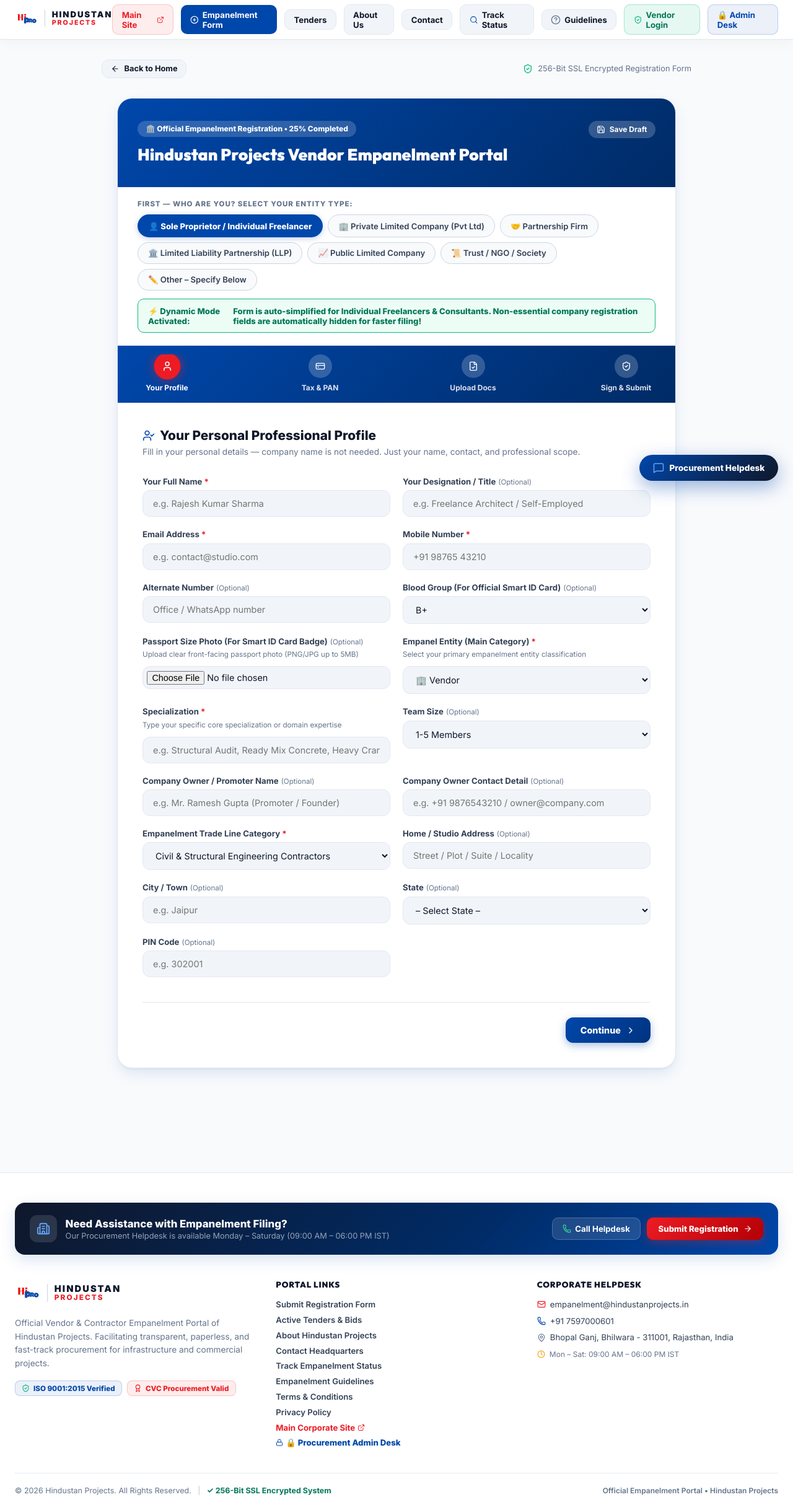
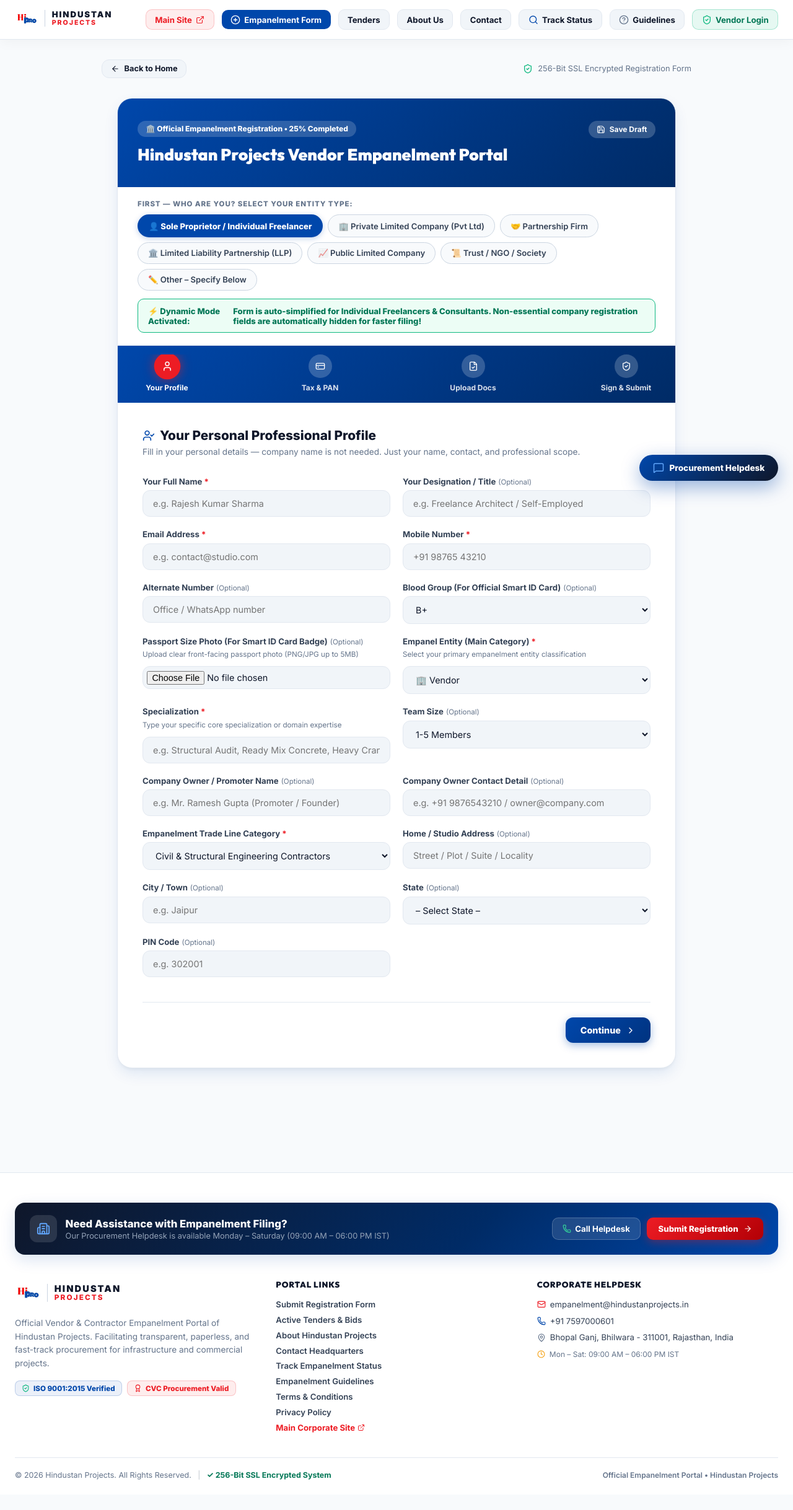
Before and after one commit to hindustan-groups/Empanelment-Portal, a React (Vite) app: page /apply in a window 1280 px wide. Shown: the whole page at 62% size. After the commit the page ends 2412 px from the top, so only its background shows below. Built offline with nearby package versions, Linux system fonts and the light colour scheme.

Commit message:
fix(security): fix ExternalLink import error in AdminPage and remove unlisted Admin Desk links from public Header and Footer for corporate security

```diff
--- a/src/components/Footer.jsx
+++ b/src/components/Footer.jsx
@@ -130,7 +130,6 @@ export default function Footer() {
               <li><Link to="/terms" style={{ color: 'var(--text-secondary)', textDecoration: 'none', fontWeight: 600 }}>Terms & Conditions</Link></li>
               <li><Link to="/privacy" style={{ color: 'var(--text-secondary)', textDecoration: 'none', fontWeight: 600 }}>Privacy Policy</Link></li>
               <li><a href={siteConfig.mainWebsiteUrl || "https://hindustanprojects.in"} target="_blank" rel="noreferrer" style={{ color: '#ED1C24', textDecoration: 'none', fontWeight: 700, display: 'inline-flex', alignItems: 'center', gap: '0.25rem' }}><span>Main Corporate Site</span> <ExternalLink style={{ width: 12, height: 12 }} /></a></li>
-              <li><Link to="/internal-portal-login" style={{ color: '#0047AB', textDecoration: 'none', fontWeight: 800, display: 'inline-flex', alignItems: 'center', gap: '0.25rem' }}><Lock style={{ width: 12, height: 12 }} /><span>🔒 Procurement Admin Desk</span></Link></li>
             </ul>
           </div>
 
--- a/src/components/Header.jsx
+++ b/src/components/Header.jsx
@@ -88,10 +88,6 @@ export default function Header() {
             <ShieldCheck style={{ width: 16, height: 16, color: '#10B981' }} />
             <span>Vendor Login</span>
           </NavLink>
-
-          <NavLink to="/internal-portal-login" className={({ isActive }) => `btn-icon-text ${isActive ? 'active' : ''}`} style={{ backgroundColor: 'rgba(0, 71, 171, 0.08)', color: '#0047AB', border: '1px solid rgba(0, 71, 171, 0.2)' }}>
-            <span>🔒 Admin Desk</span>
-          </NavLink>
         </div>
 
         {/* Mobile Hamburger Toggle Button */}
@@ -169,15 +165,6 @@ export default function Header() {
             </NavLink>
 
             <NavLink
-              to="/internal-portal-login"
-              onClick={closeMobileMenu}
-              className="mobile-nav-link"
-              style={{ backgroundColor: 'rgba(0, 71, 171, 0.08)', color: '#0047AB', border: '1px solid rgba(0, 71, 171, 0.2)' }}
-            >
-              <span>🔒 Procurement Admin Gateway</span>
-            </NavLink>
-
-            <NavLink
               to="/track"
               onClick={closeMobileMenu}
               className="mobile-nav-link"
--- a/src/pages/AdminPage.jsx
+++ b/src/pages/AdminPage.jsx
@@ -9,7 +9,7 @@ import {
   Database, RefreshCw, LogOut, ShieldCheck, Search,
   Download, Eye, CheckCircle2, XCircle, Clock, Trash2, Edit3,
   Printer, FileText, Building2, CreditCard, DollarSign, MapPin,
-  User, AlertTriangle, FileCheck2, UserCheck,
+  User, AlertTriangle, FileCheck2, UserCheck, ExternalLink,
   PlusCircle, Layers, Lock, MessageSquare, Settings, Save,
   Key, ToggleLeft, ToggleRight, Bell, ChevronDown, ChevronUp, X, FileSignature, Activity, Send, Check
 } from 'lucide-react';
```
